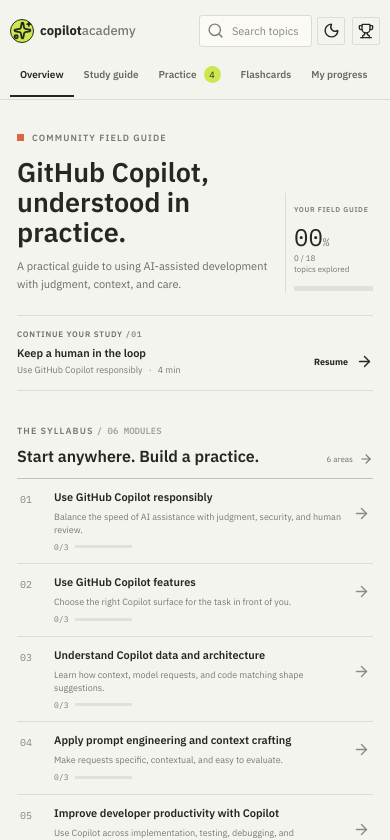
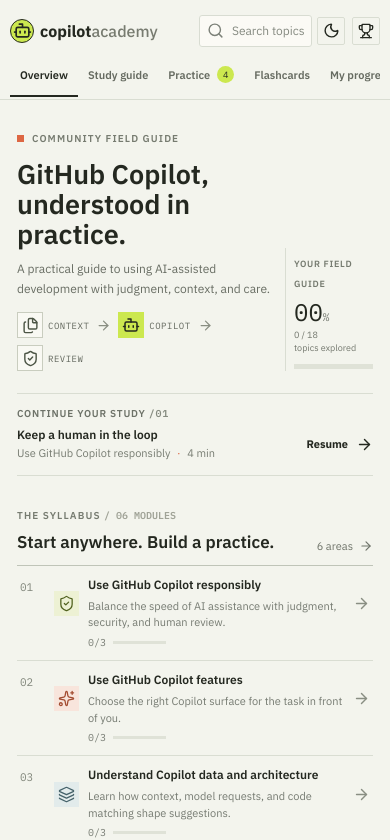
Before and after one commit to ranjiGT/copilot-academy, a React (Vite) app: page / in a window 390 px wide. Shown: the top 840 px of the page. Built offline with nearby package versions, Linux system fonts and the light colour scheme.

Commit message:
Improve readability and Copilot visuals

```diff
--- a/src/App.tsx
+++ b/src/App.tsx
@@ -1,6 +1,7 @@
 import { useEffect, useRef, useState } from 'react'
 import {
   ArrowRight,
+  Bot,
   BookOpen,
   Check,
   CheckCircle2,
@@ -9,6 +10,7 @@
   Compass,
   ExternalLink,
   FileText,
+  Files,
   Layers3,
   MessageSquareText,
   RotateCcw,
@@ -210,7 +212,7 @@
       <div className="workspace">
         <header className="topbar">
         <a className="brand" href="#overview" onClick={(event) => { event.preventDefault(); navigate('overview') }}>
-          <span className="brand-mark"><Sparkles size={19} strokeWidth={2.3} /></span>
+          <span className="brand-mark"><Bot size={19} strokeWidth={2.1} /></span>
           <span>copilot<span className="brand-accent">academy</span></span>
         </a>
         <nav className="primary-nav" aria-label="Main navigation">
@@ -242,6 +244,13 @@
                   <div className="eyebrow"><span className="eyebrow-dot" /> COMMUNITY FIELD GUIDE <span className="hero-edition">GH-300 / 2026</span></div>
                   <h1>GitHub Copilot,<br />understood in practice.</h1>
                   <p>A practical guide to using AI-assisted development with judgment, context, and care.</p>
+                  <div className="hero-workflow" role="img" aria-label="A development workflow from project context to Copilot assistance to developer review">
+                    <span className="workflow-step"><span className="workflow-icon"><Files size={17} /></span><span className="workflow-label">CONTEXT</span></span>
+                    <ArrowRight className="workflow-connector" size={15} />
+                    <span className="workflow-step workflow-copilot"><span className="workflow-icon"><Bot size={18} /></span><span className="workflow-label">COPILOT</span></span>
+                    <ArrowRight className="workflow-connector" size={15} />
+                    <span className="workflow-step"><span className="workflow-icon"><ShieldCheck size={17} /></span><span className="workflow-label">REVIEW</span></span>
+                  </div>
                 </div>
                 <div className="hero-progress">
                   <span className="section-kicker">YOUR FIELD GUIDE</span>
@@ -265,10 +274,12 @@
                 <section className="syllabus-list" aria-label="Learning objectives">
                   {filteredObjectives.map((objective) => {
                     const index = objectives.indexOf(objective)
+                    const Icon = objectiveIcons[objective.id] ?? FileText
                     const completed = objective.lessons.filter((lesson) => progress.completedLessonIds.includes(lesson.id)).length
                     const percentage = Math.round((completed / objective.lessons.length) * 100)
                     return <button className="syllabus-row" key={objective.id} onClick={() => openObjective(objective.id)}>
                       <span className="syllabus-number">{String(index + 1).padStart(2, '0')}</span>
+                      <span className={`syllabus-icon syllabus-icon-${objective.tone}`} aria-hidden="true"><Icon size={17} strokeWidth={1.8} /></span>
                       <span className="syllabus-main"><strong>{objective.title}</strong><span>{objective.description}</span></span>
                       <span className="syllabus-topics">{String(objective.lessons.length).padStart(2, '0')} TOPICS</span>
                       <span className="syllabus-completion"><span>{completed}/{objective.lessons.length}</span><span className="row-track"><span style={{ width: `${percentage}%` }} /></span></span>
--- a/src/FieldGuide.css
+++ b/src/FieldGuide.css
@@ -74,7 +74,7 @@
 .syllabus-heading > span { display: flex; align-items: center; gap: 6px; color: #6f746a; font-size: 10px; }
 .syllabus-layout { display: grid; grid-template-columns: minmax(0,1fr) 285px; gap: 42px; align-items: start; }
 .syllabus-list { min-width: 0; border-top: 1px solid #bfc4b8; }
-.syllabus-row { width: 100%; display: grid; grid-template-columns: 38px minmax(0,1fr) 73px 77px 20px; align-items: center; gap: 13px; min-height: 83px; padding: 13px 3px; color: inherit; border: 0; border-bottom: 1px solid var(--line); background: transparent; text-align: left; cursor: pointer; transition: background 140ms ease, padding 140ms ease; }
+.syllabus-row { width: 100%; display: grid; grid-template-columns: 38px 28px minmax(0,1fr) 73px 77px 20px; align-items: center; gap: 13px; min-height: 83px; padding: 13px 3px; color: inherit; border: 0; border-bottom: 1px solid var(--line); background: transparent; text-align: left; cursor: pointer; transition: background 140ms ease, padding 140ms ease; }
 .syllabus-row:hover { padding-inline: 11px; background: var(--white); }
 .syllabus-number { align-self: start; padding-top: 3px; color: #82877c; font: 12px var(--mono); }
 .syllabus-main { display: grid; gap: 5px; min-width: 0; }
@@ -265,7 +265,7 @@
   .search-box { width: 155px; }
   .page-content { padding: 35px 25px 48px; }
   .syllabus-layout { grid-template-columns: minmax(0,1fr) 230px; gap: 24px; }
-  .syllabus-row { grid-template-columns: 30px minmax(0,1fr) 64px 57px 16px; gap: 8px; }
+  .syllabus-row { grid-template-columns: 30px 26px minmax(0,1fr) 64px 57px 16px; gap: 8px; }
   .syllabus-main strong { font-size: 12px; }
   .syllabus-main > span { font-size: 9px; }
   .drill-rail { padding-left: 16px; }
@@ -275,7 +275,7 @@
   .brand { grid-area: brand; }
   .primary-nav { grid-area: nav; width: 100%; height: 43px; overflow-x: auto; overflow-y: hidden; scrollbar-width: none; }
   .primary-nav::-webkit-scrollbar { display: none; }
-  .nav-item { flex: 0 0 auto; padding: 0 10px; font-size: 10px; }
+  .nav-item { flex: 0 0 auto; padding: 0 10px; font-size: 11px; }
   .search-box { grid-area: search; width: clamp(112px, 34vw, 190px); height: 32px; margin: 0; }
   .search-box kbd { display: none; }
   .theme-toggle { grid-area: theme; width: 31px; height: 31px; flex-basis: 31px; }
@@ -295,26 +295,27 @@
   .continue-band { grid-template-columns: 1fr auto; gap: 7px 10px; padding: 13px 0; }
   .continue-index { grid-column: 1/-1; font-size: 8px; }
   .continue-copy strong { font-size: 11px; }
-  .continue-copy > span { font-size: 9px; line-height: 1.4; }
+  .continue-copy > span { font-size: 11px; line-height: 1.4; }
   .text-action { font-size: 9px; }
   .syllabus-heading { margin: 27px 0 12px; }
   .syllabus-heading h2 { font-size: 16px; }
   .syllabus-layout { grid-template-columns: 1fr; gap: 23px; }
-  .syllabus-row { grid-template-columns: 25px minmax(0,1fr) 17px; gap: 9px; min-height: 73px; padding-block: 11px; }
-  .syllabus-number { font-size: 10px; }
-  .syllabus-main strong { font-size: 11px; }
-  .syllabus-main > span { font-size: 9px; }
+  .syllabus-row { grid-template-columns: 25px 25px minmax(0,1fr) 17px; gap: 9px; min-height: 73px; padding-block: 11px; }
+  .syllabus-number { font-size: 11px; }
+  .syllabus-icon { width: 23px; height: 23px; }
+  .syllabus-main strong { font-size: 12px; }
+  .syllabus-main > span { font-size: 11px; }
   .syllabus-topics { display: none; }
-  .syllabus-completion { grid-column: 2; grid-row: 2; display: flex; align-items: center; gap: 7px; width: 78px; margin-top: -4px; font-size: 8px; }
+  .syllabus-completion { grid-column: 3; grid-row: 2; display: flex; align-items: center; gap: 7px; width: 78px; margin-top: -4px; font-size: 10px; }
   .syllabus-completion .row-track { flex: 1; }
-  .syllabus-arrow { grid-column: 3; grid-row: 1; }
+  .syllabus-arrow { grid-column: 4; grid-row: 1; }
   .drill-rail { display: grid; grid-template-columns: 1fr auto; gap: 0 10px; padding: 15px 0 0; border-top: 1px solid #bfc4b8; border-left: 0; }
   .drill-index { grid-column: 1/-1; margin-bottom: 14px; }
   .drill-kicker,.drill-rail h3,.drill-rail > p { grid-column: 1/-1; }
   .drill-rail h3 { margin-top: 7px; font-size: 19px; }
   .drill-rail > p { margin-top: 7px; font-size: 11px; }
   .drill-rail .text-action { grid-column: 1; justify-self: start; margin-top: 6px; }
-  .drill-source { grid-column: 2; grid-row: 5; align-self: center; max-width: 145px; margin: 0; padding: 0; border: 0; font-size: 8px; }
+  .drill-source { grid-column: 2; grid-row: 5; align-self: center; max-width: 145px; margin: 0; padding: 0; border: 0; font-size: 10px; }
   .page-intro { margin-bottom: 22px; }
   .page-intro h1 { font-size: 29px; }
   .page-intro > p { font-size: 11px; }
@@ -323,14 +324,14 @@
   .objective-selector::-webkit-scrollbar { display: none; }
   .selector-item { flex: 0 0 150px; grid-template-columns: 20px minmax(0,1fr); min-height: 46px; padding: 9px 8px 8px 0; }
   .selector-count { display: none; }
-  .selector-title { font-size: 9px; }
+  .selector-title { font-size: 10px; }
   .lesson-heading h2 { font-size: 19px; }
   .lesson-row { grid-template-columns: 24px minmax(0,1fr) 25px; gap: 8px; }
   .lesson-title-line { align-items: flex-start; }
-  .lesson-title-line h3 { font-size: 10px; }
-  .lesson-duration { font-size: 8px; }
-  .lesson-copy > p,.lesson-details > p { font-size: 9px; }
-  .lesson-example code { font-size: 9px; }
+  .lesson-title-line h3 { font-size: 12px; }
+  .lesson-duration { font-size: 9px; }
+  .lesson-copy > p,.lesson-details > p { font-size: 11px; }
+  .lesson-example code { font-size: 10px; }
   .reference-rail { grid-column: 1; grid-template-columns: 1fr auto; margin-top: 0; }
   .reference-rail > .section-kicker:first-child { display: block; grid-column: 1/-1; }
   .reference-rail > a { justify-self: start; }
@@ -358,21 +359,21 @@
   .field-hero { grid-template-columns: minmax(0,1fr) 88px; gap: 9px; }
   .field-hero h1 { font-size: 27px; }
   .hero-progress { padding-left: 8px; }
-  .hero-progress .section-kicker { font-size: 7px; letter-spacing: .7px; }
+  .hero-progress .section-kicker { font-size: 9px; letter-spacing: .7px; }
   .hero-progress-numbers > strong { font-size: 24px; }
-  .syllabus-heading > span { font-size: 8px; }
+  .syllabus-heading > span { font-size: 9px; }
   .quiz-card { padding: 15px 12px 12px; }
   .quiz-card > h2 { margin: 17px 0 13px; font-size: 16px; }
   .answer-option { grid-template-columns: 23px minmax(0,1fr); gap: 8px; padding-inline: 8px; font-size: 9px; }
   .quiz-footer { align-items: flex-end; }
-  .quiz-footer > span { max-width: 145px; font-size: 8px; line-height: 1.4; }
+  .quiz-footer > span { max-width: 145px; font-size: 9px; line-height: 1.4; }
   .primary-button,.secondary-button { min-height: 33px; padding-inline: 9px; font-size: 9px; }
   .study-flashcard { min-height: 250px; padding: 18px; }
   .study-flashcard > strong { font-size: 19px; }
   .study-flashcard-flipped > strong { font-size: 14px; }
   .objective-progress-row { grid-template-columns: 26px minmax(0,1fr) 42px 13px; gap: 7px; padding-inline: 3px; }
-  .progress-row-title strong { font-size: 9px; }
-  .progress-row-count { font-size: 8px; }
+  .progress-row-title strong { font-size: 10px; }
+  .progress-row-count { font-size: 9px; }
   .progress-detail-footer { padding-inline: 2px; }
 }
 
@@ -450,6 +451,86 @@
 .theme-dark .stat-bullet { background: var(--acid); }
 
 html:has(.theme-dark),body:has(.theme-dark) { background: #181b16; }
+
+.brand { font-size: 16px; }
+.nav-item { font-size: 12px; }
+.search-box input,.top-progress { font-size: 12px; }
+.eyebrow,.section-kicker { font-size: 10px; }
+.hero-edition { font-size: 10px; }
+.field-hero-copy > p { font-size: 14px; }
+.hero-progress-numbers > span { font-size: 11px; }
+.continue-index { font-size: 10px; }
+.continue-copy strong { font-size: 14px; }
+.continue-copy > span { font-size: 11px; }
+.text-action { font-size: 11px; }
+.syllabus-heading h2 { font-size: 20px; }
+.syllabus-heading > span { font-size: 11px; }
+.syllabus-number { font-size: 13px; }
+.syllabus-main strong { font-size: 14px; }
+.syllabus-main > span { font-size: 12px; }
+.syllabus-topics { font-size: 9px; }
+.syllabus-completion { font-size: 10px; }
+.drill-index,.drill-kicker { font-size: 10px; }
+.drill-rail > p { font-size: 13px; }
+.drill-source { font-size: 10px; }
+.page-intro > p { font-size: 13px; }
+.selector-title { font-size: 11px; }
+.selector-count { font-size: 9px; }
+.lesson-title-line h3 { font-size: 12px; }
+.lesson-duration { font-size: 9px; }
+.lesson-copy > p,.lesson-details > p,.reference-rail > p { font-size: 11px; }
+.lesson-example > span,.selector-index,.lesson-list-header,.lesson-heading > a,.reference-rail > a { font-size: 10px; }
+.lesson-example code { font-size: 11px; }
+.quiz-card-top,.question-type,.flashcard-toolbar,.flashcard-topline { font-size: 10px; }
+.answer-option { font-size: 12px; }
+.quiz-footer > span,.primary-button,.secondary-button { font-size: 11px; }
+.quiz-aside > p,.flashcard-side-note > p { font-size: 11px; }
+.card-progress-item > span:nth-child(2) { font-size: 9px; }
+.summary-stat-label,.progress-detail-heading > span,.progress-row-count,.progress-detail-footer,.reset-button,.page-footer { font-size: 10px; }
+.progress-row-title strong { font-size: 11px; }
+
+.hero-workflow { display: flex; align-items: center; flex-wrap: wrap; gap: 10px; margin-top: 20px; }
+.workflow-step { display: inline-flex; align-items: center; gap: 7px; }
+.workflow-icon { width: 29px; height: 29px; display: grid; place-items: center; color: #4c5545; border: 1px solid #c9cdbf; background: rgb(255 254 250 / 52%); }
+.workflow-copilot .workflow-icon { color: #25291f; border-color: var(--acid); background: var(--acid); }
+.workflow-label { color: #62675d; font: 9px var(--mono); letter-spacing: .5px; }
+.workflow-connector { color: #898e82; }
+.syllabus-icon { width: 28px; height: 28px; display: grid; place-items: center; color: #3d4936; background: #e8eadf; }
+.syllabus-icon-green { color: #50611e; background: #edf1d4; }
+.syllabus-icon-coral { color: #a34c31; background: #f8e5dc; }
+.syllabus-icon-blue { color: #45626a; background: #e2ebeb; }
+.syllabus-icon-yellow { color: #78621a; background: #f2edcf; }
+.syllabus-icon-mint { color: #3e6658; background: #deebe3; }
+.syllabus-icon-violet { color: #635578; background: #eae5f0; }
+.theme-dark .workflow-icon { color: #dfe4d4; border-color: #53594c; background: #252a22; }
+.theme-dark .workflow-copilot .workflow-icon { color: #202519; border-color: var(--acid); background: var(--acid); }
+.theme-dark .workflow-label { color: #b8bdaf; }
+.theme-dark .workflow-connector { color: #a1a798; }
+.theme-dark .syllabus-icon,.theme-dark .syllabus-icon-green,.theme-dark .syllabus-icon-coral,.theme-dark .syllabus-icon-blue,.theme-dark .syllabus-icon-yellow,.theme-dark .syllabus-icon-mint,.theme-dark .syllabus-icon-violet { color: #202519; background: var(--acid); }
+
+@media (max-width: 850px) {
+  .nav-item { font-size: 11px; }
+  .syllabus-main strong { font-size: 13px; }
+  .syllabus-main > span { font-size: 11px; }
+}
+@media (max-width: 700px) {
+  .field-hero-copy > p { font-size: 12px; }
+  .hero-progress-numbers > span { font-size: 9px; }
+  .continue-copy strong { font-size: 12px; }
+  .continue-copy > span { font-size: 11px; }
+  .syllabus-heading h2 { font-size: 17px; }
+  .syllabus-number { font-size: 11px; }
+  .syllabus-main strong { font-size: 12px; }
+  .syllabus-main > span { font-size: 11px; }
+  .drill-rail > p { font-size: 12px; }
+  .lesson-copy > p,.lesson-details > p,.reference-rail > p { font-size: 11px; }
+  .answer-option { font-size: 11px; }
+  .hero-workflow { gap: 7px; margin-top: 14px; }
+  .workflow-icon { width: 26px; height: 26px; }
+  .workflow-step { gap: 5px; }
+  .workflow-label { font-size: 9px; }
+  .syllabus-icon { width: 25px; height: 25px; }
+}
 @media (prefers-reduced-motion: reduce) {
   *,*::before,*::after { scroll-behavior: auto !important; animation-duration: .01ms !important; animation-iteration-count: 1 !important; transition-duration: .01ms !important; }
 }
```
